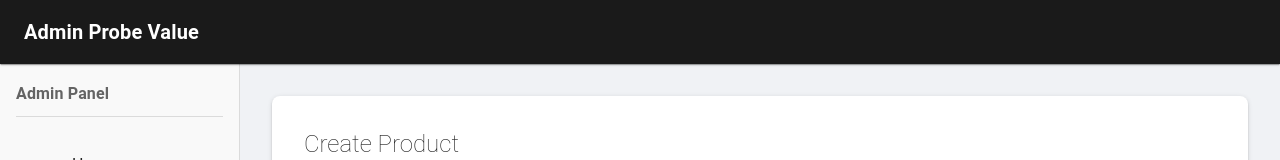
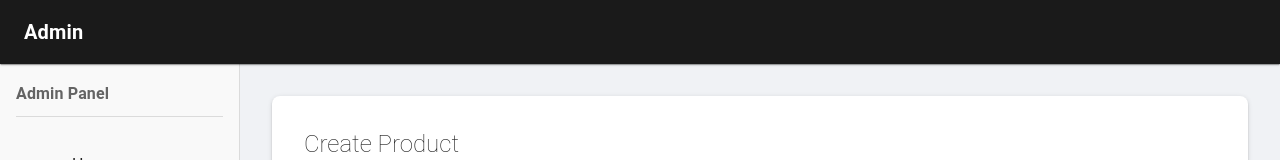
Before and after one commit to dil-tkotgule/Glokit, a React (Vite) app in the folder UI/: page /create in a window 1280 px wide. Shown: the top 160 px of the page. Built offline with nearby package versions, Linux system fonts and the light colour scheme; some icons are missing.

Commit message:
added navbar to ui and build script to api

```diff
--- a/UI/src/component/Navbar.tsx
+++ b/UI/src/component/Navbar.tsx
@@ -1,6 +1,6 @@
-import React from 'react';
-import { AppBar, Toolbar, Typography, IconButton } from '@mui/material';
-import MenuIcon from '@mui/icons-material/Menu';
+import React from "react";
+import { AppBar, Toolbar, Typography, IconButton } from "@mui/material";
+import MenuIcon from "@mui/icons-material/Menu";
 
 interface NavbarProps {
   probe?: string;
@@ -12,26 +12,27 @@ const Navbar: React.FC<NavbarProps> = ({ probe }) => (
     elevation={1}
     sx={{
       zIndex: (theme) => theme.zIndex.drawer + 1,
-      backgroundColor: '#1a1a1a',
-      color: '#fff',
+      backgroundColor: "#1a1a1a",
+      color: "#fff",
+
     }}
   >
-    <Toolbar>
-      <IconButton
-        edge="start"
-        color="inherit"
-        aria-label="menu"
-        sx={{ mr: 2, display: { sm: 'none' } }}
+    <Toolbar
+      sx={{
+        display: "flex",
+        justifyContent: "space-between",
+        alignItems: "center",
+      }}>
+
+      <Typography variant="h6" noWrap fontWeight="bold">
+        Admin
+      </Typography>
+      <Typography
+        variant="subtitle1"
+        sx={{ ml: 2, color: "#fff", justifySelf: "end" }}
       >
-        <MenuIcon />
-      </IconButton>
-      <Typography variant="h6" noWrap fontWeight="bold">
-        Admin {
-            probe &&
-            <span >{probe}</span>
-        }
+        {probe}
       </Typography>
-
     </Toolbar>
   </AppBar>
 );
--- a/UI/src/component/SidePannel.tsx
+++ b/UI/src/component/SidePannel.tsx
@@ -11,7 +11,10 @@ const SidePanel: React.FC<SidePanelProps> = ({ children }) => {
   const theme = useTheme();
 
   // Example probe value
-  const probe = 'Probe Value';
+  // take the username from cokies or localStorage
+  // const probe = .getItem('username') || 'Guest';
+
+  const probe = '';
 
   return (
     <Box sx={{ display: 'flex' }}>
```
